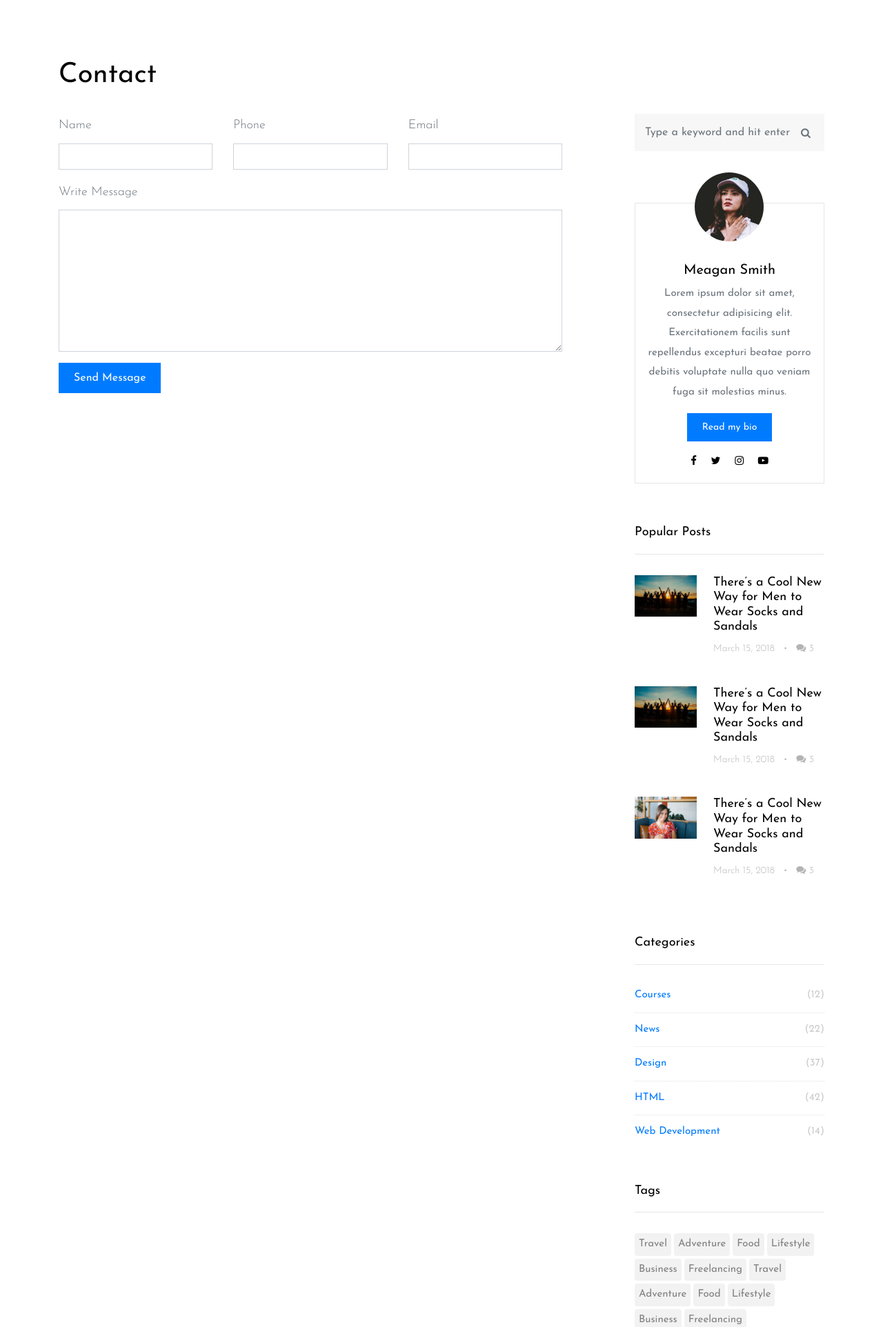
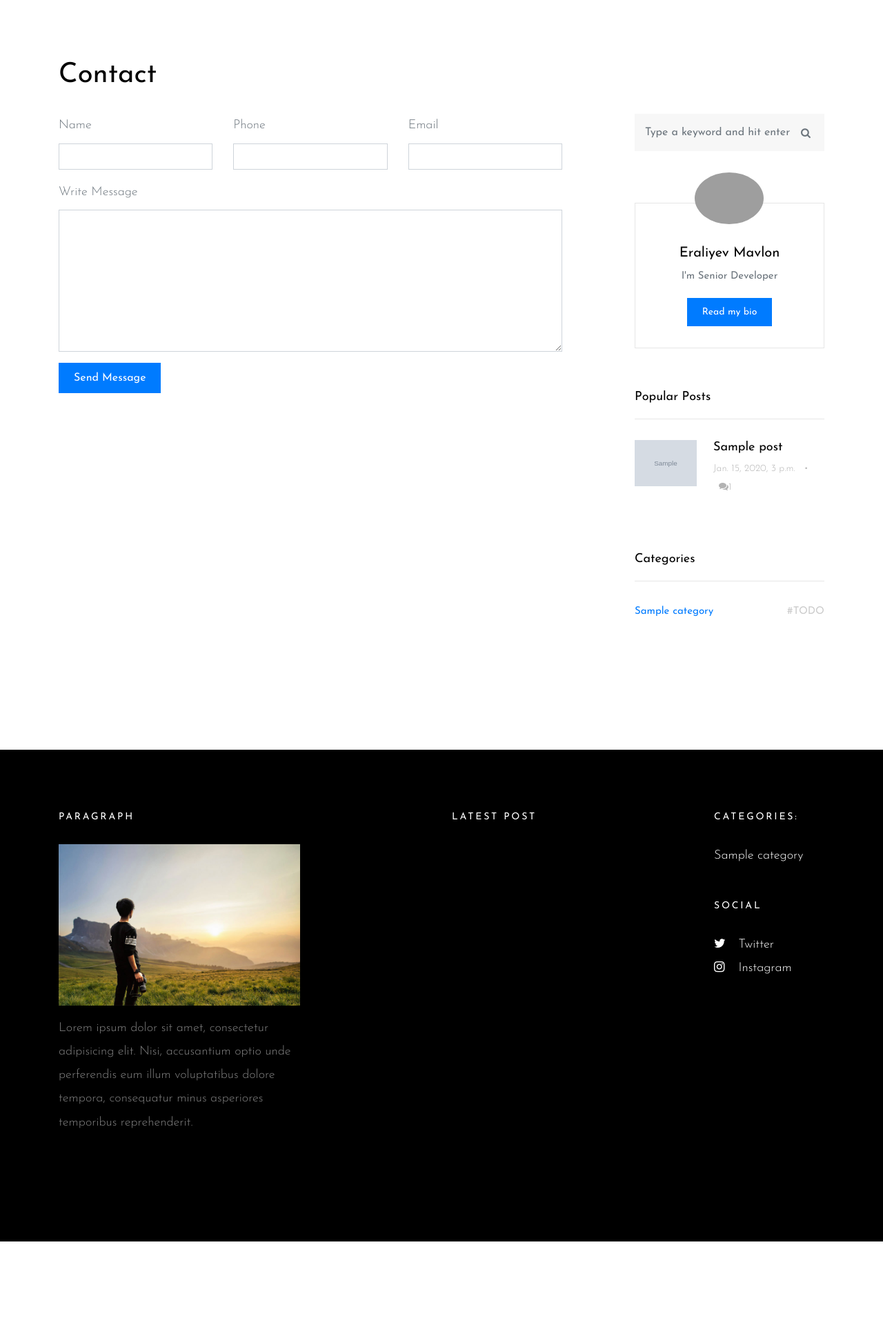
Before and after one commit to MavlonbekPy/balita, a Django app: page /contact/ in a window 1280 px wide. Shown: the part 343-2267 px from the top of the page at 69% size. After the commit the page ends 2143 px from the top, so only its background shows below. Run offline with Django 4.2, Linux system fonts and the light colour scheme; tables that the repository leaves empty hold one stand-in row (values such as "Sample post"); grey boxes marked "Sample" are stand-in pictures; some libraries are stand-ins or nearby versions; grey boxes are pictures that could not be loaded.

Commit message:
last update, contact added, categories updated

```diff
--- a/blog/views.py
+++ b/blog/views.py
@@ -1,13 +1,16 @@
 from django.db.models import Count
 from django.shortcuts import render, get_object_or_404, redirect
-from .models import Post, Category, Tag, Comment
+from .models import Post, Category, Tag, Comment, Contact
 from django.core.paginator import Paginator
+import requests
 
 
 def base_view(request):
+    posts = Post.objects.filter(is_published=True).annotate(num_comments=Count('comment')).order_by('-created_at')
     categories = Category.objects.all()
     context = {
-        'categories': categories
+        'categories': categories,
+        'posts': posts
     }
     return render(request, 'layouts/base.html', context=context)
 
@@ -69,12 +72,15 @@ def category_view(request):
 
 def about_view(request):
     tags = Tag.objects.all()
-    posts = Post.objects.filter(is_published=True).order_by('-created_at')
+    posts = Post.objects.filter(is_published=True).annotate(num_comments=Count('comment')).order_by('-created_at')
+    popular_posts = Post.objects.filter(is_published=True).annotate(num_comments=Count('comment')).order_by(
+        '-num_comments')[:3]
     categories = Category.objects.all()
     context = {
         'categories': categories,
         'posts': posts,
         'tags': tags,
+        'popular_posts': popular_posts
     }
     return render(request, 'about.html', context=context)
 
@@ -88,8 +94,33 @@ def blog_view(request):
 
 
 def contact_view(request):
+    if request.method == 'POST':
+        name = request.POST.get('name')
+        email = request.POST.get('email')
+        phone = request.POST.get('phone')
+        message = request.POST.get('message')
+
+        contact = Contact.objects.create(name=name, email=email, phone=phone, message=message)
+
+        token = "6749312297:AAHVOEH5pugcBZZt3aRaXwf8YgflvnQO6vg"
+        chat_id = "5210463524"
+        message_text = f"From Balita:\nName: {name}\nEmail: {email}\nPhone: {phone}\nMessage: {message}"
+        telegram_url = f"https://api.telegram.org/bot{token}/sendMessage?chat_id={chat_id}&text={message_text}"
+        requests.get(telegram_url)
+
+        return redirect('/contact/')
+
+    posts = Post.objects.filter(is_published=True).annotate(num_comments=Count('comment'))
+    popular_posts = Post.objects.filter(is_published=True).annotate(num_comments=Count('comment')).order_by(
+        '-num_comments')[:3]
     categories = Category.objects.all()
-    return render(request, 'contact.html', context={'categories': categories})
+    context = {
+        'posts': posts,
+        'categories': categories,
+        'popular_posts': popular_posts
+    }
+
+    return render(request, 'contact.html', context=context)
 
 
 def blog_single(request, pk):
@@ -113,6 +144,7 @@ def blog_single(request, pk):
         'tags': tags,
         'categories': categories,
         'comments': comments,
-        'popular_posts': popular_posts
+        'popular_posts': popular_posts,
+        'contact': 'active'
     }
     return render(request, 'blog-single.html', context=d)
--- a/templates/contact.html
+++ b/templates/contact.html
@@ -10,19 +10,20 @@
             </div>
             <div class="row blog-entries">
                 <div class="col-md-12 col-lg-8 main-content">
-                    <form action="#" method="post">
+                    <form method="POST" id="contactForm" name="contactForm" class="contactForm">
+                        {% csrf_token %}
                         <div class="row">
                             <div class="col-md-4 form-group">
                                 <label for="name">Name</label>
-                                <input type="text" id="name" class="form-control ">
+                                <input name="name" type="text" id="name" class="form-control ">
                             </div>
                             <div class="col-md-4 form-group">
                                 <label for="phone">Phone</label>
-                                <input type="text" id="phone" class="form-control ">
+                                <input name="phone" type="text" id="phone" class="form-control ">
                             </div>
                             <div class="col-md-4 form-group">
                                 <label for="email">Email</label>
-                                <input type="email" id="email" class="form-control ">
+                                <input name="email" type="email" id="email" class="form-control ">
                             </div>
                         </div>
                         <div class="row">
@@ -53,19 +54,16 @@
 
                     <div class="sidebar-box">
                         <div class="bio text-center">
-                            <img src="{% static 'images/person_1.jpg' %}" alt="Image Placeholder" class="img-fluid">
+                            <img src="{% static 'images/person_4.jpg' %}" alt="Image Placeholder" class="img-fluid">
                             <div class="bio-body">
-                                <h2>Meagan Smith</h2>
-                                <p>Lorem ipsum dolor sit amet, consectetur adipisicing elit. Exercitationem facilis sunt
-                                    repellendus excepturi beatae porro debitis voluptate nulla quo veniam fuga sit
-                                    molestias
-                                    minus.</p>
-                                <p><a href="#" class="btn btn-primary btn-sm">Read my bio</a></p>
+                                <h2>Eraliyev Mavlon</h2>
+                                <p>I'm Senior Developer</p>
+                                <p><a href="/about/" class="btn btn-primary btn-sm">Read my bio</a></p>
                                 <p class="social">
-                                    <a href="#" class="p-2"><span class="fa fa-facebook"></span></a>
-                                    <a href="#" class="p-2"><span class="fa fa-twitter"></span></a>
-                                    <a href="#" class="p-2"><span class="fa fa-instagram"></span></a>
-                                    <a href="#" class="p-2"><span class="fa fa-youtube-play"></span></a>
+                                    {#                                    <a href="#" class="p-2"><span class="fa fa-facebook"></span></a>#}
+                                    {#                                    <a href="#" class="p-2"><span class="fa fa-twitter"></span></a>#}
+                                    {#                                    <a href="#" class="p-2"><span class="fa fa-instagram"></span></a>#}
+                                    {#                                    <a href="#" class="p-2"><span class="fa fa-youtube-play"></span></a>#}
                                 </p>
                             </div>
                         </div>
@@ -75,42 +73,22 @@
                         <h3 class="heading">Popular Posts</h3>
                         <div class="post-entry-sidebar">
                             <ul>
+                                {% for popular_post in popular_posts %}
                                     <li>
                                         <a href>
-                                        <img src="{% static 'images/img_2.jpg' %}" alt="Image placeholder" class="mr-4">
+                                            <img src="{{ popular_post.image.url }}" alt="Image placeholder"
+                                                 class="mr-4">
                                             <div class="text">
-                                            <h4>There’s a Cool New Way for Men to Wear Socks and Sandals</h4>
+                                                <h4>{{ popular_post.title }}</h4>
                                                 <div class="post-meta">
-                                                <span class="mr-2">March 15, 2018 </span> &bullet;
-                                                <span class="ml-2"><span class="fa fa-comments"></span> 3</span>
+                                                    <span class="mr-2">{{ popular_post.created_at }}</span> &bullet;
+                                                    <span class="ml-2"><span
+                                                            class="fa fa-comments"></span>{{ popular_post.num_comments }}</span>
                                                 </div>
                                             </div>
                                         </a>
                                     </li>
-                                <li>
-                                    <a href>
-                                        <img src="{% static 'images/img_2.jpg' %}" alt="Image placeholder" class="mr-4">
-                                        <div class="text">
-                                            <h4>There’s a Cool New Way for Men to Wear Socks and Sandals</h4>
-                                            <div class="post-meta">
-                                                <span class="mr-2">March 15, 2018 </span> &bullet;
-                                                <span class="ml-2"><span class="fa fa-comments"></span> 3</span>
-                                            </div>
-                                        </div>
-                                    </a>
-                                </li>
-                                <li>
-                                    <a href>
-                                        <img src="{% static 'images/img_12.jpg' %}" alt="Image placeholder" class="mr-4">
-                                        <div class="text">
-                                            <h4>There’s a Cool New Way for Men to Wear Socks and Sandals</h4>
-                                            <div class="post-meta">
-                                                <span class="mr-2">March 15, 2018 </span> &bullet;
-                                                <span class="ml-2"><span class="fa fa-comments"></span> 3</span>
-                                            </div>
-                                        </div>
-                                    </a>
-                                </li>
+                                {% endfor %}
                             </ul>
                         </div>
                     </div>
@@ -118,31 +96,31 @@
                     <div class="sidebar-box">
                         <h3 class="heading">Categories</h3>
                         <ul class="categories">
-                            <li><a href="#">Courses <span>(12)</span></a></li>
-                            <li><a href="#">News <span>(22)</span></a></li>
-                            <li><a href="#">Design <span>(37)</span></a></li>
-                            <li><a href="#">HTML <span>(42)</span></a></li>
-                            <li><a href="#">Web Development <span>(14)</span></a></li>
+                            {% for category in categories %}
+                                <li>
+                                    <a href="/category/?category={{ category }}">{{ category.name }}<span>#TODO</span></a>
+                                </li>
+                            {% endfor %}
                         </ul>
                     </div>
 
-                    <div class="sidebar-box">
-                        <h3 class="heading">Tags</h3>
-                        <ul class="tags">
-                            <li><a href="#">Travel</a></li>
-                            <li><a href="#">Adventure</a></li>
-                            <li><a href="#">Food</a></li>
-                            <li><a href="#">Lifestyle</a></li>
-                            <li><a href="#">Business</a></li>
-                            <li><a href="#">Freelancing</a></li>
-                            <li><a href="#">Travel</a></li>
-                            <li><a href="#">Adventure</a></li>
-                            <li><a href="#">Food</a></li>
-                            <li><a href="#">Lifestyle</a></li>
-                            <li><a href="#">Business</a></li>
-                            <li><a href="#">Freelancing</a></li>
-                        </ul>
-                    </div>
+                    {#                    <div class="sidebar-box">#}
+                    {#                        <h3 class="heading">Tags</h3>#}
+                    {#                        <ul class="tags">#}
+                    {#                            <li><a href="#">Travel</a></li>#}
+                    {#                            <li><a href="#">Adventure</a></li>#}
+                    {#                            <li><a href="#">Food</a></li>#}
+                    {#                            <li><a href="#">Lifestyle</a></li>#}
+                    {#                            <li><a href="#">Business</a></li>#}
+                    {#                            <li><a href="#">Freelancing</a></li>#}
+                    {#                            <li><a href="#">Travel</a></li>#}
+                    {#                            <li><a href="#">Adventure</a></li>#}
+                    {#                            <li><a href="#">Food</a></li>#}
+                    {#                            <li><a href="#">Lifestyle</a></li>#}
+                    {#                            <li><a href="#">Business</a></li>#}
+                    {#                            <li><a href="#">Freelancing</a></li>#}
+                    {#                        </ul>#}
+                    {#                    </div>#}
                 </div>
 
             </div>
--- a/templates/layouts/base.html
+++ b/templates/layouts/base.html
@@ -156,48 +156,44 @@
             </div>
             <div class="col-md-6 ml-auto">
                 <div class="row">
-                        <div class="col-md-7">
-                            <h3>Latest Post</h3>
-                            <div class="post-entry-sidebar">
-                                <ul>
-                                    <li>
-                                        <a href>
-                                            <img src="{{ post.image.url }}" alt="Image placeholder"
-                                                 class="mr-4">
-                                            <div class="text">
-                                                <h4>{{ post.description|truncatechars:40 }}</h4>
-                                                <div class="post-meta">
-                                                    <span class="mr-2">{{ post.created_at }}</span>
-                                                    <span class="ml-2"><span
-                                                            class="fa fa-comments"></span>{{ post.num_comments }}</span>
-                                                </div>
-                                            </div>
-                                        </a>
-                                    </li>
-                                </ul>
-                            </div>
-                        </div>
+                    <div class="col-md-7">
+                        <h3>Latest Post</h3>
+{#                        <div class="post-entry-sidebar">#}
+{#                            {% for post in posts|slice:":4" %}#}
+{#                                <ul>#}
+{#                                    <li>#}
+{#                                        <a href>#}
+{#                                            <img src="{{ post.image.url }}" alt="Image placeholder"#}
+{#                                                 class="mr-4">#}
+{#                                            <div class="text">#}
+{#                                                <h4>{{ post.description|truncatechars:40 }}</h4>#}
+{#                                                <div class="post-meta">#}
+{#                                                    <span class="mr-2">{{ post.created_at }}</span>#}
+{#                                                    <span class="ml-2"><span#}
+{#                                                            class="fa fa-comments"></span>{{ post.num_comments }}</span>#}
+{#                                                </div>#}
+{#                                            </div>#}
+{#                                        </a>#}
+{#                                    </li>#}
+{#                                </ul>#}
+{#                            {% endfor %}#}
+{#                        </div>#}
+                    </div>
                     <div class="col-md-1"></div>
                     <div class="col-md-4">
                         <div class="mb-5">
-                            <h3>Quick Links</h3>
+                            <h3>Categories: </h3>
                             <ul class="list-unstyled">
-                                <li><a href="#">About Us</a></li>
-                                <li><a href="#">Travel</a></li>
-                                <li><a href="#">Adventure</a></li>
-                                <li><a href="#">Courses</a></li>
-                                <li><a href="#">Categories</a></li>
+                                {% for category in categories %}
+                                    <li><a href="/category/?category={{ category }}">{{ category.name }}</a></li>
+                                {% endfor %}
                             </ul>
                         </div>
                         <div class="mb-5">
                             <h3>Social</h3>
                             <ul class="list-unstyled footer-social">
-                                <li><a href="#"><span class="fa fa-twitter"></span> Twitter</a></li>
-                                <li><a href="#"><span class="fa fa-facebook"></span> Facebook</a></li>
-                                <li><a href="#"><span class="fa fa-instagram"></span> Instagram</a></li>
-                                <li><a href="#"><span class="fa fa-vimeo"></span> Vimeo</a></li>
-                                <li><a href="#"><span class="fa fa-youtube-play"></span> Youtube</a></li>
-                                <li><a href="#"><span class="fa fa-snapchat"></span> Snapshot</a></li>
+                                <li><a href="https://twitter.com/mavloncv"><span class="fa fa-twitter"></span> Twitter</a></li>
+                                <li><a href="https://www.instagram.com/___mavlon/"><span class="fa fa-instagram"></span> Instagram</a></li>
                             </ul>
                         </div>
                     </div>
@@ -207,9 +203,9 @@
         <div class="row">
             <div class="col-md-12">
 
-                Copyright &copy;<script>document.write(new Date().getFullYear());</script>
-                All rights reserved | This template is made with <i class="fa fa-heart-o" aria-hidden="true"></i> by <a
-                    href="https://colorlib.com/" target="_blank">Colorlib</a>
+                {#                Copyright &copy;<script>document.write(new Date().getFullYear());</script>#}
+                {#                All rights reserved | This template is made with <i class="fa fa-heart-o" aria-hidden="true"></i> by <a#}
+                {#                    href="https://colorlib.com/" target="_blank">Colorlib</a>#}
 
             </div>
         </div>
```
Also changed, not shown: blog/admin.py (+6 -1 lines), blog/models.py (+12 -0 lines), templates/about.html (+50 -48 lines), templates/blog-single.html (+35 -56 lines), templates/category.html (+7 -22 lines), templates/index.html (+25 -28 lines). Lines whose indentation alone changed are shown as unchanged.
